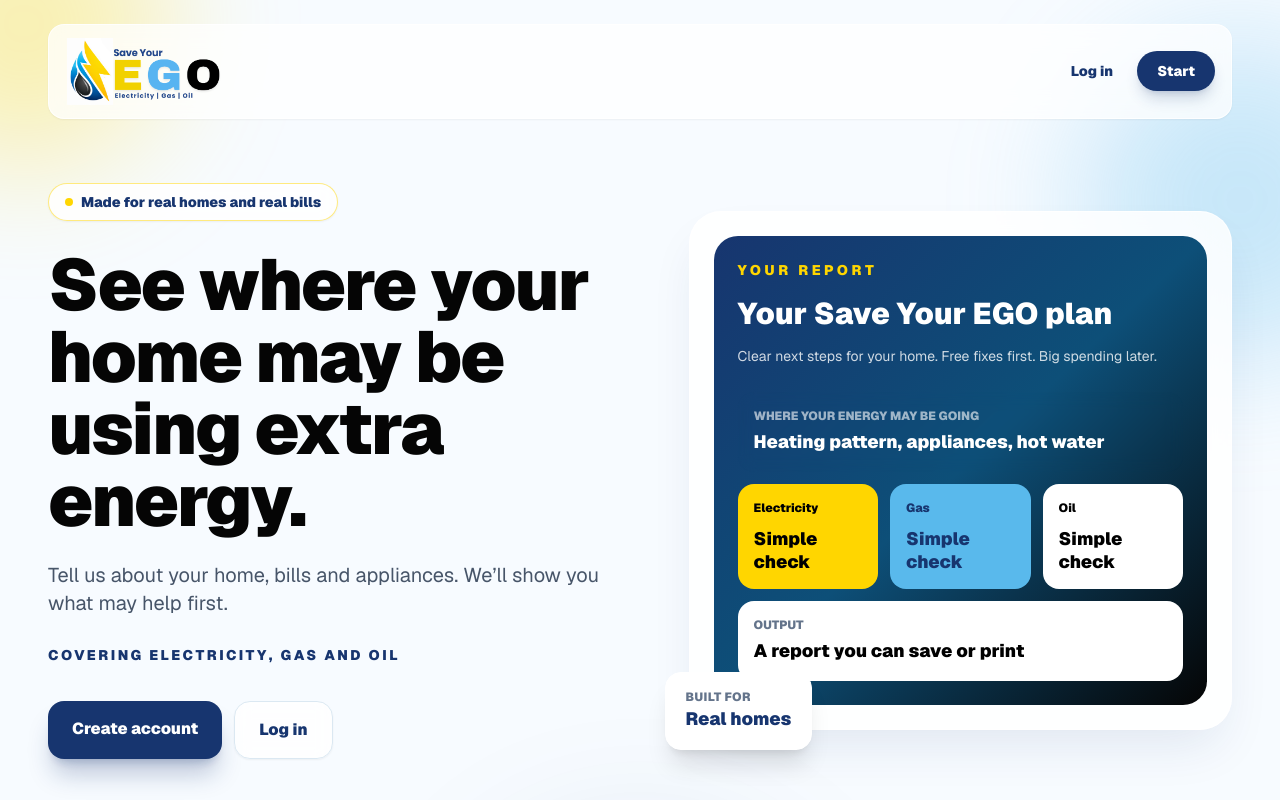
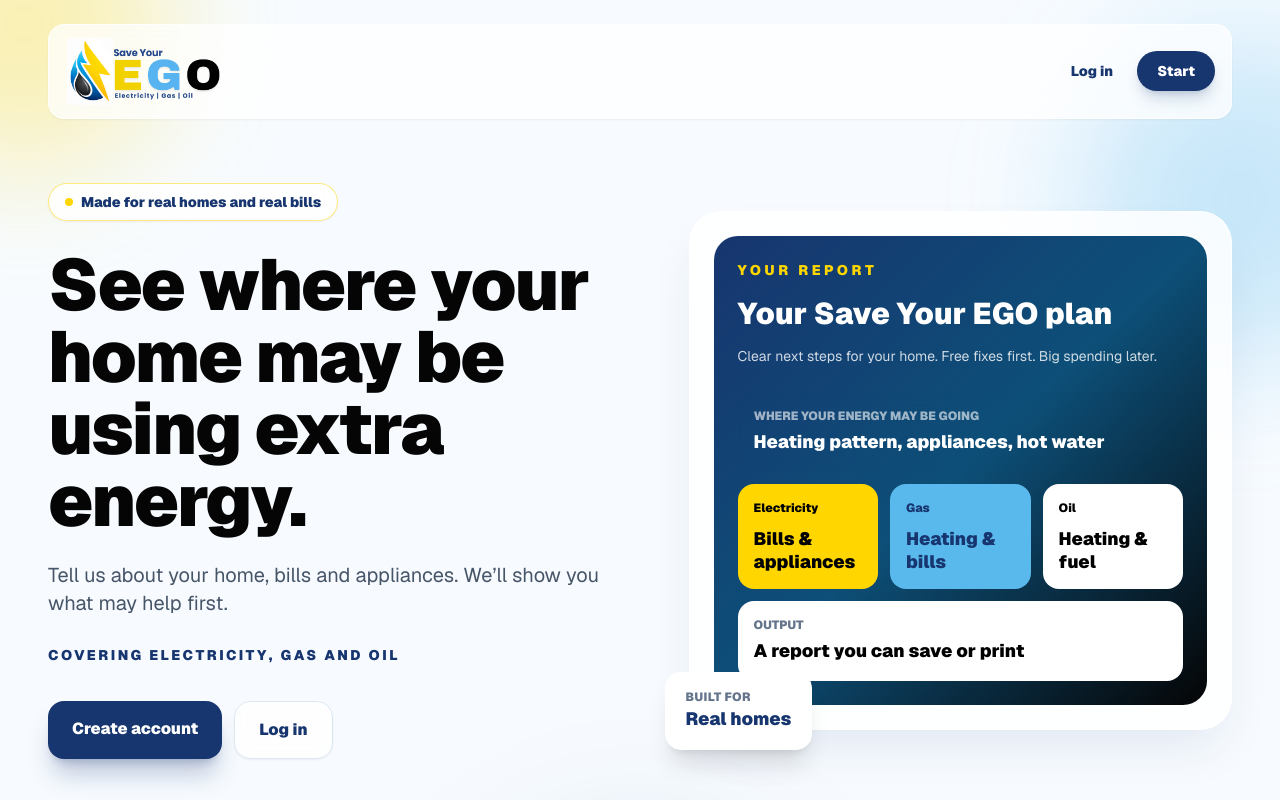
Before and after one commit to niccomyn-max/save-your-ego, a Next.js app: page / in a window 1280 px wide. Shown: the top 800 px of the page. Built offline with nearby package versions, Linux system fonts and the light colour scheme; no server answers.

Commit message:
Improve EGO front page labels

```diff
--- a/app/page.tsx
+++ b/app/page.tsx
@@ -161,21 +161,21 @@ async function HomeContent() {
                     <div className="rounded-2xl bg-[#ffd600] p-4 text-black">
                       <p className="text-xs font-black">Electricity</p>
                       <p className="mt-3 text-lg font-black leading-tight">
-                        Simple check
+                        Bills & appliances
                       </p>
                     </div>
 
                     <div className="rounded-2xl bg-[#59b9ec] p-4 text-[#17356f]">
                       <p className="text-xs font-black">Gas</p>
                       <p className="mt-3 text-lg font-black leading-tight">
-                        Simple check
+                        Heating & bills
                       </p>
                     </div>
 
                     <div className="rounded-2xl bg-white p-4 text-black">
                       <p className="text-xs font-black">Oil</p>
                       <p className="mt-3 text-lg font-black leading-tight">
-                        Simple check
+                        Heating & fuel
                       </p>
                     </div>
                   </div>
```
